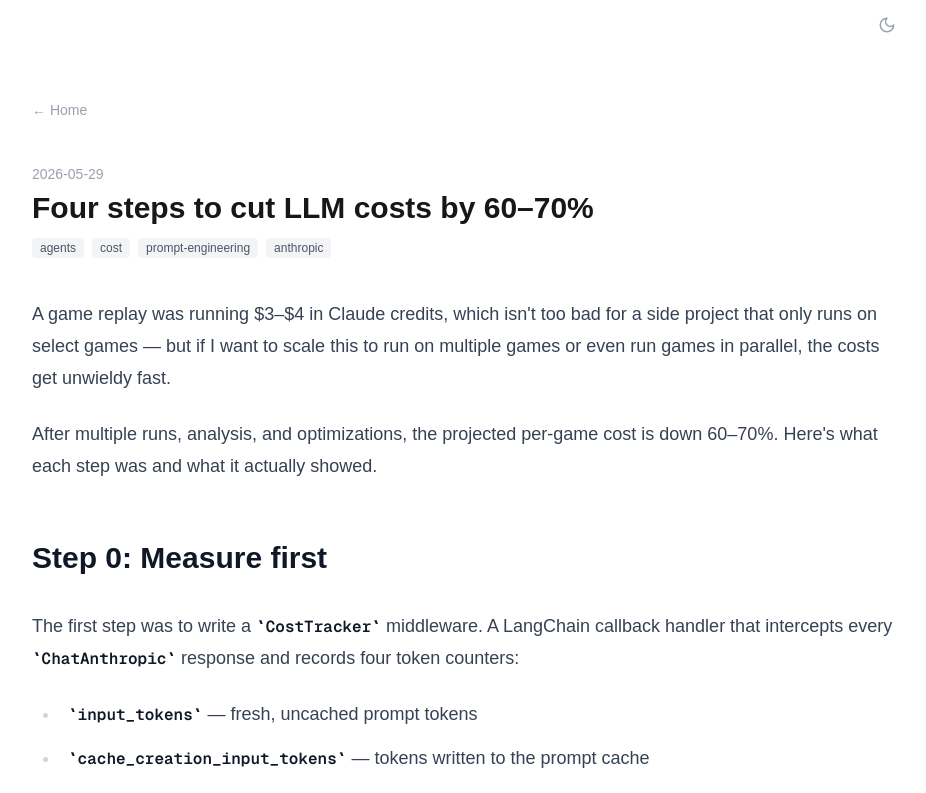
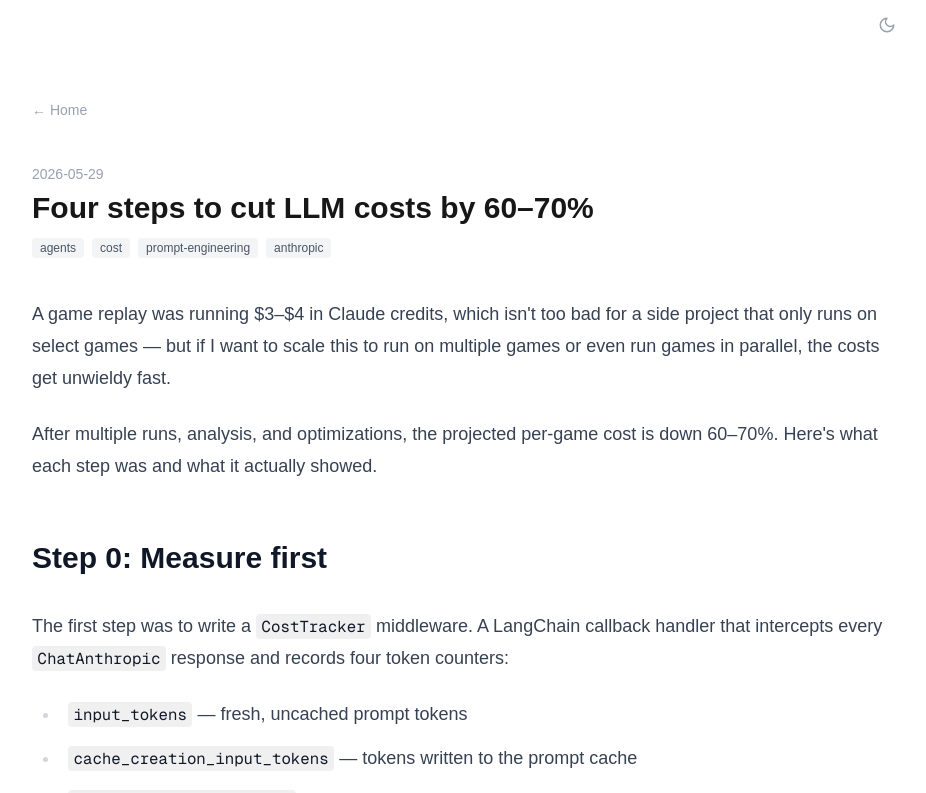
Before and after one commit to jaredalonzo/blog, a Next.js app: page /posts/cost-optimization-four-moves in a window 1280 px wide. Shown: the top 793 px of the page, without its empty margins (176-1102 px from the left). Built offline with nearby package versions, Linux system fonts and the light colour scheme; no server answers.

Commit message:
fix backtick () syntax for code escaping

```diff
--- a/src/app/globals.css
+++ b/src/app/globals.css
@@ -44,6 +44,28 @@ html.dark pre {
   margin: 0 2px;
 }
 
+/* Tailwind Typography wraps inline code in literal backtick pseudo-elements
+   and bolds it. Strip the backticks, drop the bold, and give inline code a
+   subtle chip so it stays distinct without the quotes. Code blocks (pre code)
+   are styled by rehype-pretty-code/shiki and left untouched. */
+.prose :where(code):not(:where(pre code))::before,
+.prose :where(code):not(:where(pre code))::after {
+  content: none;
+}
+
+.prose :where(code):not(:where(pre code)) {
+  font-weight: 400;
+  font-family: var(--font-mono), ui-monospace, monospace;
+  font-size: 0.875em;
+  background-color: #f0f0f0;
+  padding: 0.15em 0.35em;
+  border-radius: 4px;
+}
+
+html.dark .prose :where(code):not(:where(pre code)) {
+  background-color: #3a3d3f;
+}
+
 /* rehype-pretty-code dual theme: data-theme is on pre, not code */
 pre[data-theme*=" "],
 pre[data-theme*=" "] span {
```
